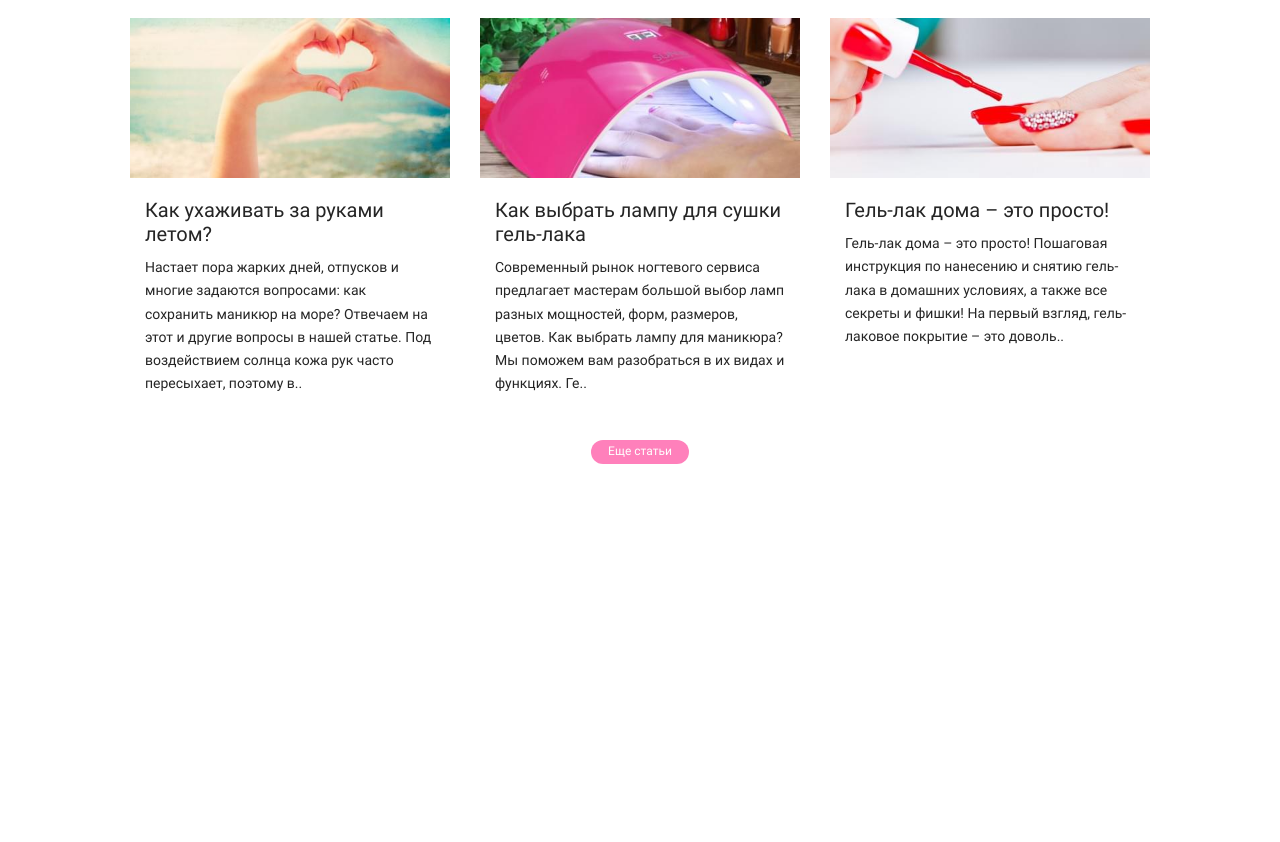
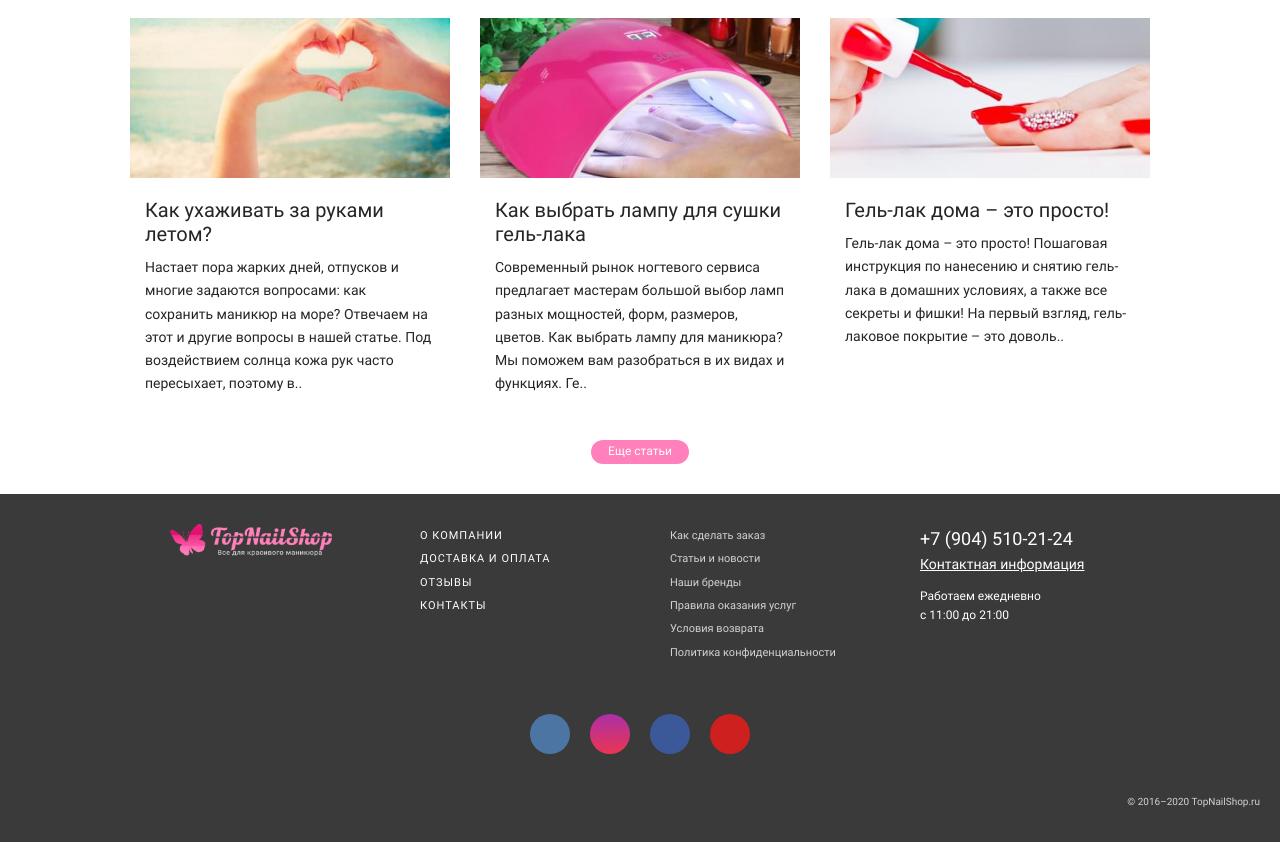
Before and after one commit to StepanSokolov156/topnailshop, a website: page app/index.html in a window 1280 px wide. Shown: the part 3581-4423 px from the top of the page. Before the commit the page ends 4075 px from the top, so only its background shows below. Drawn offline with Linux system fonts and the light colour scheme; files that its build step writes are made by us from their sources.

Commit message:
Сделана секция footer (#12)

```diff
--- a/app/index.html
+++ b/app/index.html
@@ -573,6 +573,49 @@
 		</div>
 	</section>
 
+	<footer class="footer">
+		<div class="container-wide">
+			<div class="footer__wrap">
+				<div class="footer__about">
+					<div class="footer__logo">
+						<img src="images/dest/logo-footer.png" alt="Logo-footer">
+					</div>
+				</div>
+
+				<ul class="footer__about__list">
+					<li><a href="#">О компании</a></li>
+					<li><a href="#">Доставка и оплата</a></li>
+					<li><a href="#">Отзывы</a></li>
+					<li><a href="#">Контакты</a></li>
+				</ul>
+
+				<ul class="footer__information">
+					<li><a href="#">Как сделать заказ</a></li>
+					<li><a href="#">Статьи и новости</a></li>
+					<li><a href="#">Наши бренды</a></li>
+					<li><a href="#">Правила оказания услуг</a></li>
+					<li><a href="#">Условия возврата</a></li>
+					<li><a href="#">Политика конфиденциальности</a></li>
+				</ul>
+
+				<div class="footer__contacts">
+					<a href="tel:+79045102124" class="footer__phone">+7 (904) 510-21-24</a>
+					<a href="#" class="footer__contacts__link">Контактная информация</a>
+					<div class="footer__timing">Работаем ежедневно <br>с 11:00 до 21:00</div>
+				</div>
+
+				<div class="footer__social">
+					<a class="vk" href="#"><i class="fab fa-vk"></i></a>
+					<a class="instagram" href="#"><i class="fab fa-instagram"></i></a>
+					<a class="facebook" href="#"><i class="fab fa-facebook-f"></i></a>
+					<a class="youtube" href="#"><i class="fab fa-youtube"></i></a>
+				</div>
+
+			</div>
+			<p class="copyright">© 2016–2020 TopNailShop.ru</p>
+		</div>
+	</footer>
+
 	<script src="js/app.min.js"></script>
 
 
--- a/app/sass/main.sass
+++ b/app/sass/main.sass
@@ -7,6 +7,7 @@
 @import parts/popular
 @import parts/wide_banner
 @import parts/article
+@import parts/footer
 
 
 
--- /dev/null
+++ b/app/sass/parts/_footer.sass
@@ -0,0 +1,96 @@
+.footer
+    padding: 30px 0 5px 0
+    background: #3a3a3a
+    &__wrap
+        display: flex
+        justify-content: center
+        flex-wrap: wrap
+
+        .footer__about
+            width: 250px
+            padding: 0 30px
+            display: flex
+            flex-direction: column
+            align-items: flex-start
+            img
+                max-height: 32px
+                margin-bottom: 20px
+
+    .footer__about__list, .footer__information
+        width: 250px
+        list-style: none
+        font-weight: 700
+        line-height: 140%
+        font-size: 11px
+        letter-spacing: 1px
+        text-transform: uppercase
+        padding: 0 30px
+        margin-bottom: 20px
+        a
+            color: #fff
+            text-decoration: none
+            padding: 4px 0
+            display: block
+    .footer__information
+        font-weight: 400
+        text-transform: none
+        letter-spacing: 0
+        a
+            color: #d2d2d2
+
+    .footer__contacts
+        width: 250px
+        padding: 0 30px
+        .footer__phone
+            display: block
+            text-decoration: none
+            color: #fff
+            font-size: 18px
+            font-weight: 900
+            cursor: pointer
+        .footer__contacts__link
+            display: block
+            text-decoration: none
+            color: #fff
+            font-size: 14px
+            font-weight: 400
+            text-decoration: underline
+            cursor: pointer
+            margin-bottom: 10px
+        .footer__timing
+            color: #fff
+            font-size: 12px
+            font-weight: 400
+
+    .footer__social
+        width: 300px
+        padding: 20px 30px
+        display: flex
+        justify-content: space-around
+        align-items: flex-start
+        flex-wrap: wrap
+        a
+            color: #fff
+            text-decoration: none
+            padding: 10px
+            margin: 10px 5px
+            display: block
+            width: 40px
+            height: 40px
+            border-radius: 50%
+            text-align: center
+            .fa-vk, .fa-instagram, .fa-facebook, .fa-youtube
+                font-size: 16px
+        .vk
+            background: #4c75a3
+        .instagram
+            background: linear-gradient(to bottom, #ab30a7 0%, #ea3552 100%)
+        .facebook
+            background: #3b5999
+        .youtube
+            background: #cd201f
+    .copyright
+        padding: 10px 0
+        text-align: right
+        color: #d2d2d2
+        font-size: 10px
```
Also changed, not shown: app/css/app.min.css, app/images/dest/Logo-footer.png (added), app/images/src/Logo-footer.png (added).
